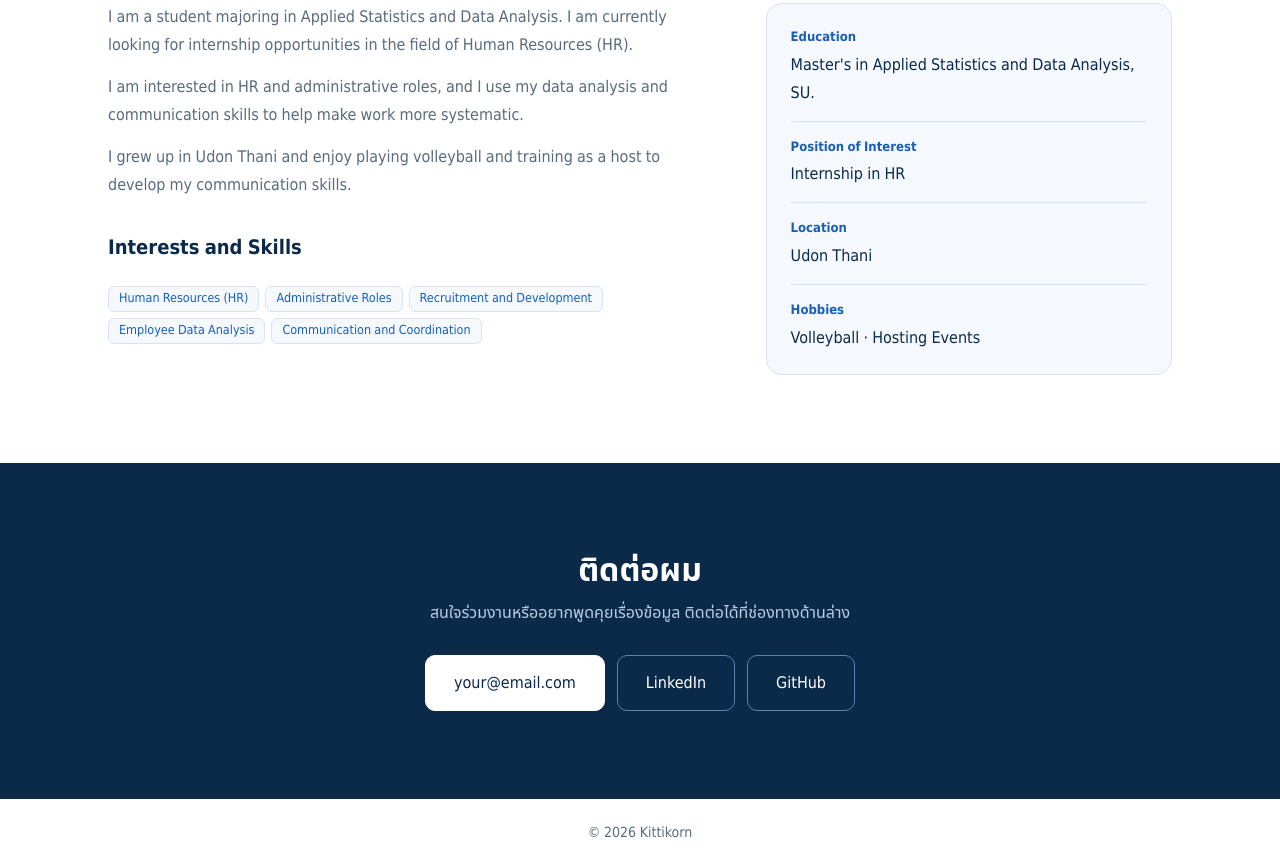
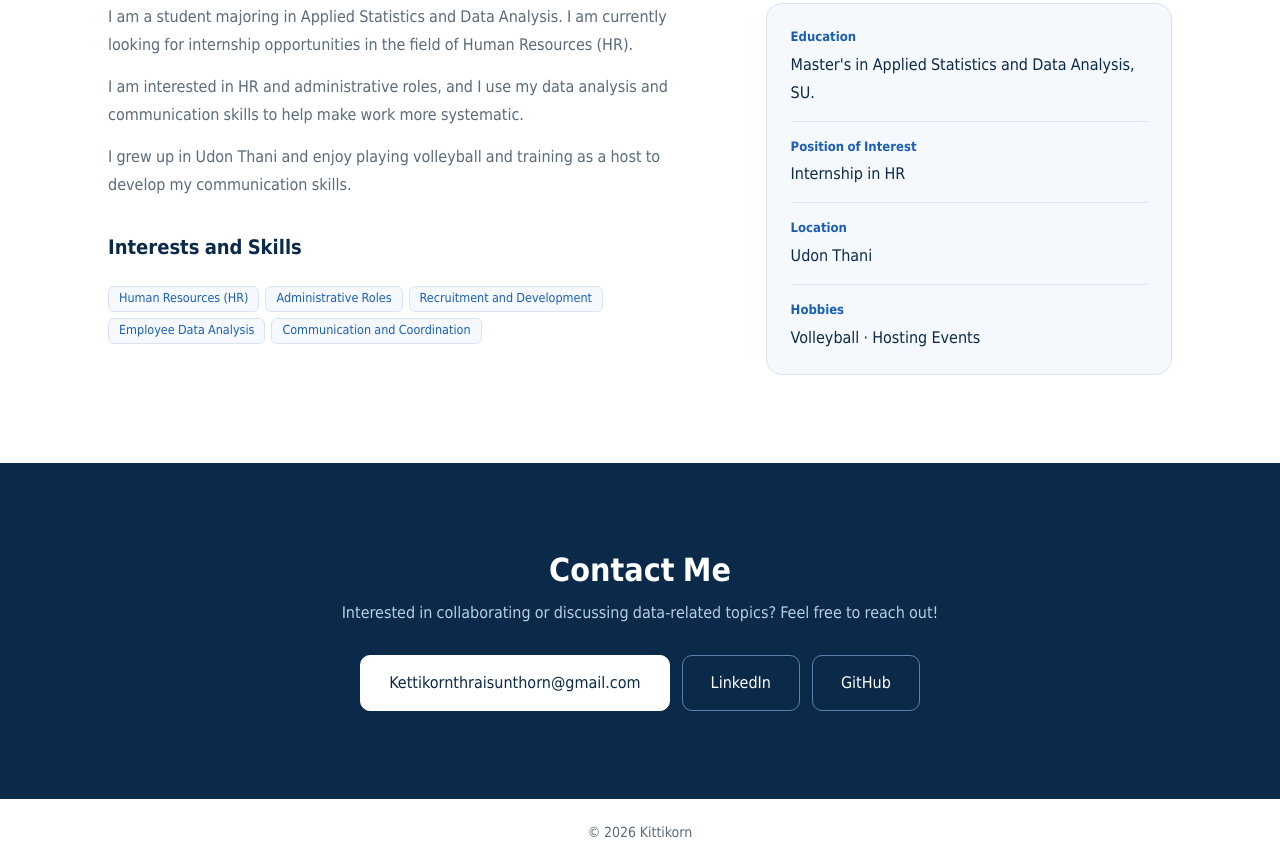
Before and after one commit to KittikornThraisunthorn/Portfolio, a plain HTML site: page index.html in a window 1280 px wide. Shown: the part 1454-2321 px from the top of the page. Drawn offline with Linux system fonts and the light colour scheme; a web font is replaced by a local one.

Commit message:
Update portfolio website

```diff
--- a/index.html
+++ b/index.html
@@ -84,9 +84,9 @@
 </div></section>
 
 <section id="contact" class="contact"><div class="wrap">
-<h2>ติดต่อผม</h2>
-<p class="sub">สนใจร่วมงานหรืออยากพูดคุยเรื่องข้อมูล ติดต่อได้ที่ช่องทางด้านล่าง</p>
-<div class="links"><a class="btn main" href="mailto:your@email.com">your@email.com</a><a class="btn alt" href="#top">LinkedIn</a><a class="btn alt" href="#top">GitHub</a></div>
+<h2>Contact Me</h2>
+<p class="sub">Interested in collaborating or discussing data-related topics? Feel free to reach out!</p>
+<div class="links"><a class="btn main" href="mailto:Kettikornthraisunthorn@gmail.com">Kettikornthraisunthorn@gmail.com</a><a class="btn alt" href="https://www.linkedin.com/in/kettikornthraisunthorn" target="_blank">LinkedIn</a><a class="btn alt" href="https://github.com/Kettikorn" target="_blank">GitHub</a></div>
 </div></section>
 </main>
 <footer>© 2026 Kittikorn</footer>
```
